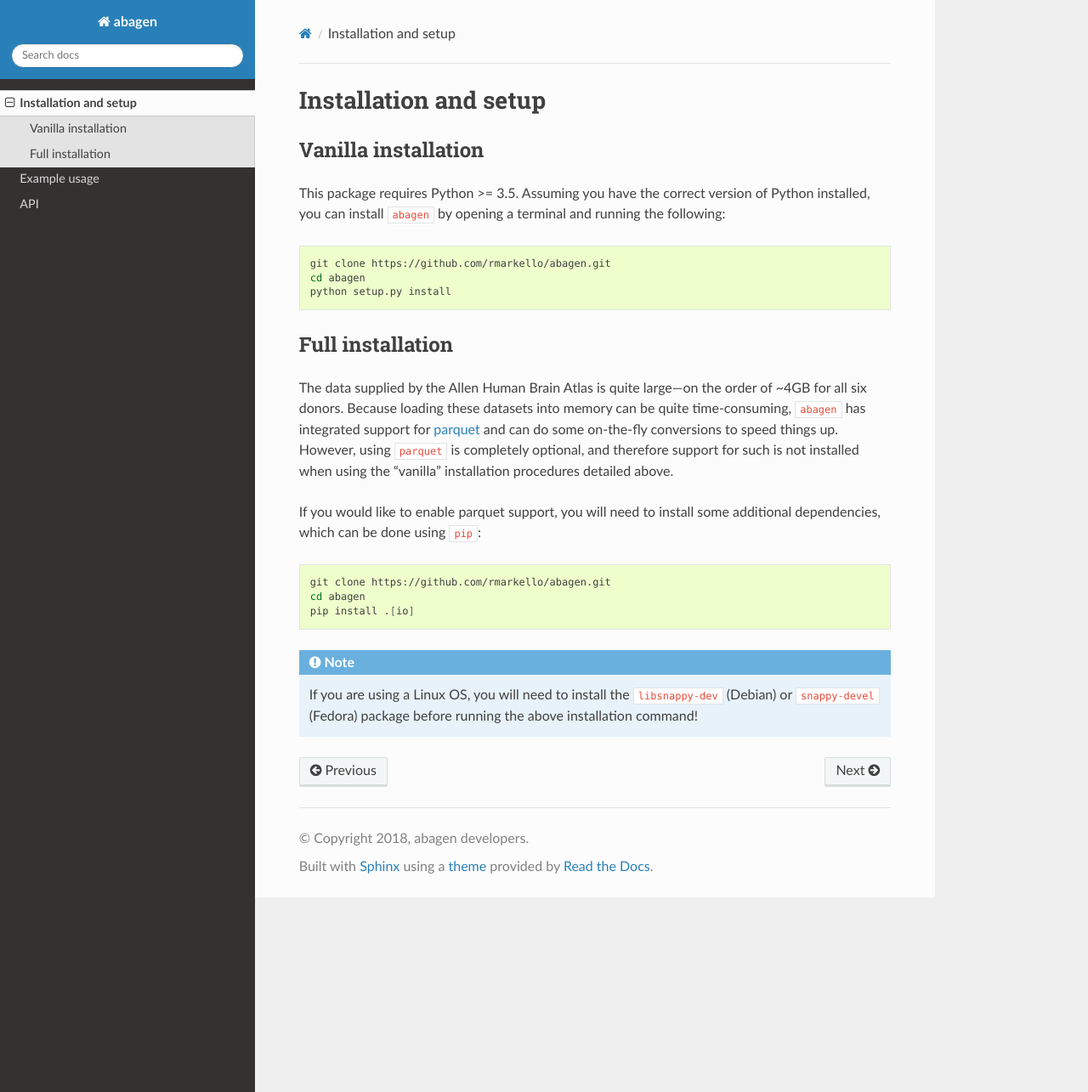
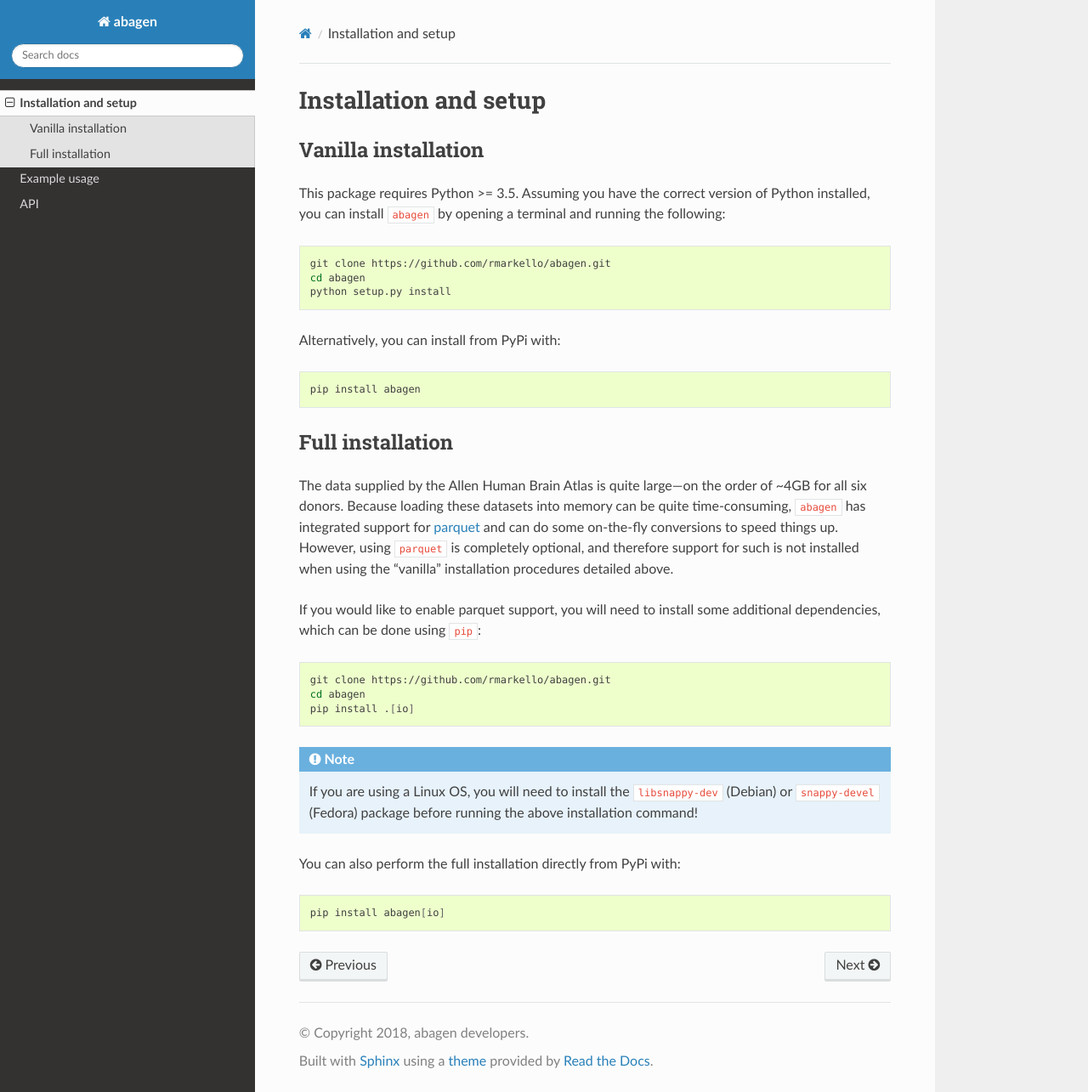
Before and after one commit to rmarkello/abagen, a Sphinx documentation site: the page built from docs/installation.rst, in a window 1280 px wide and 1285 px high. Shown: the whole window at 85% size. Built offline with Sphinx 7.4.7 and the Read the Docs theme 2.0.0, drawn with Linux system fonts in a browser that asks for light colours; the version number could not be read and is left out.

Commit message:
[DOC] Updates installation and usage instructions

```diff
--- a/docs/installation.rst
+++ b/docs/installation.rst
@@ -18,6 +18,12 @@ the following:
    cd abagen
    python setup.py install
 
+
+Alternatively, you can install from PyPi with:
+
+.. code-block:: bash
+
+    pip install abagen
 
 .. _full_installation:
 
@@ -46,3 +52,9 @@ additional dependencies, which can be done using ``pip``:
     If you are using a Linux OS, you will need to install the ``libsnappy-dev``
     (Debian) or ``snappy-devel`` (Fedora) package before running the above
     installation command!
+
+You can also perform the full installation directly from PyPi with:
+
+.. code-block:: bash
+
+    pip install abagen[io]
--- a/docs/usage.rst
+++ b/docs/usage.rst
@@ -65,14 +65,14 @@ return ``pandas.DataFrame`` objects for ease-of-use:
 
     [5 rows x 6 columns]
 
-Once you've downloaded the data you can start working with it!
+Once you've downloaded the data you'll need to parcellate it.
 
 Defining a parcellation
 -----------------------
 
 In order to process the microarray expression data, you'll need a parcellation.
 A parcellation is an atlas image that contains regions or parcels denoted by
-unique integer IDs. You can use whatever atlas you'd like, as long as it is a
+unique integer IDs. You can use whatever atlas you'd like as long as it is a
 volumetric atlas in MNI space.
 
 For demonstration purposes, ``abagen`` has a copy of the `Desikan-Killiany
@@ -97,7 +97,7 @@ parcellation:
     >>> atlas.info
     '/local/path/to/atlas-desikankilliany.csv'
 
-While only the atlas image (i.e., Nifti) is required for processing the
+While only the atlas image (i.e., Nifti file) is required for processing the
 microarray data, the CSV can also be very useful; we can use the CSV file to
 constrain the matching of tissue samples to anatomical regions in our atlas.
 
```
